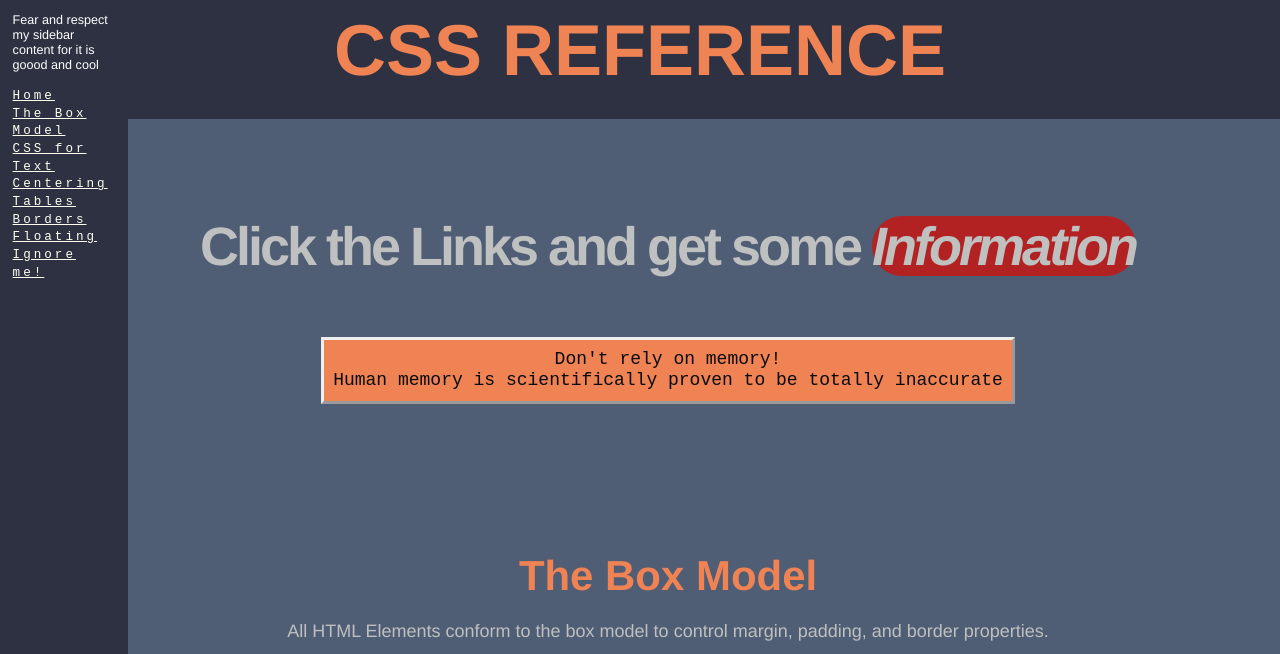
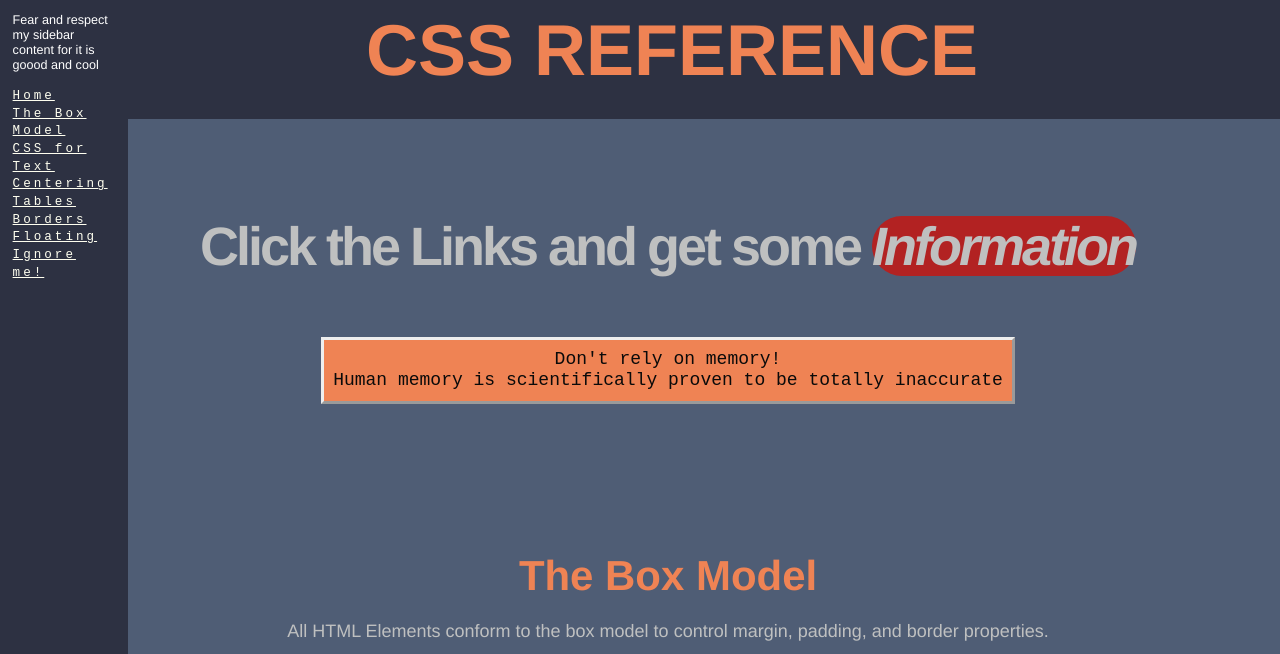
Before and after one commit to Tatrakrad/css-reference, a plain HTML site: page index.html in a window 1280 px wide. Shown: the top 654 px of the page. Drawn offline with Linux system fonts and the light colour scheme.

Commit message:
adjusted title padding for alignment

```diff
--- a/style.css
+++ b/style.css
@@ -64,14 +64,14 @@ a{
   text-align:center;
 
   margin:0 0 0 0;
-  padding: 0 0 1em 0;
+  padding: 0 0 1em 5%;
 
   line-height: 1.4;
 
   color: #EF8354;
   display:inline-block;
   clear:both;
-  width:100%;
+  width:95%;
 
   text-transform: uppercase;
 
```
